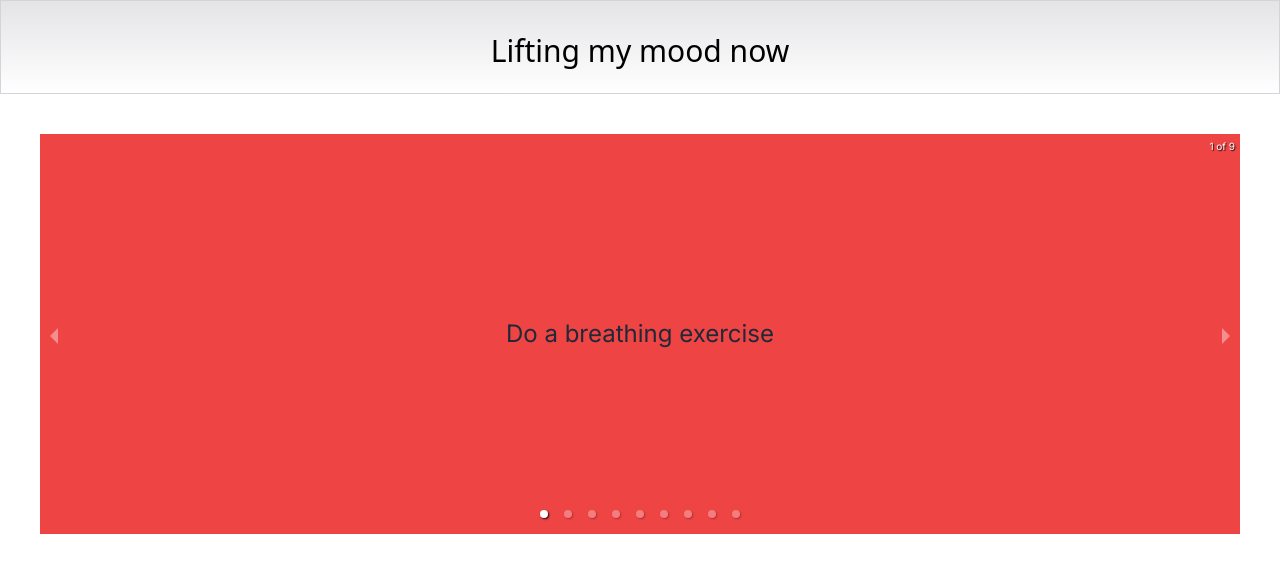
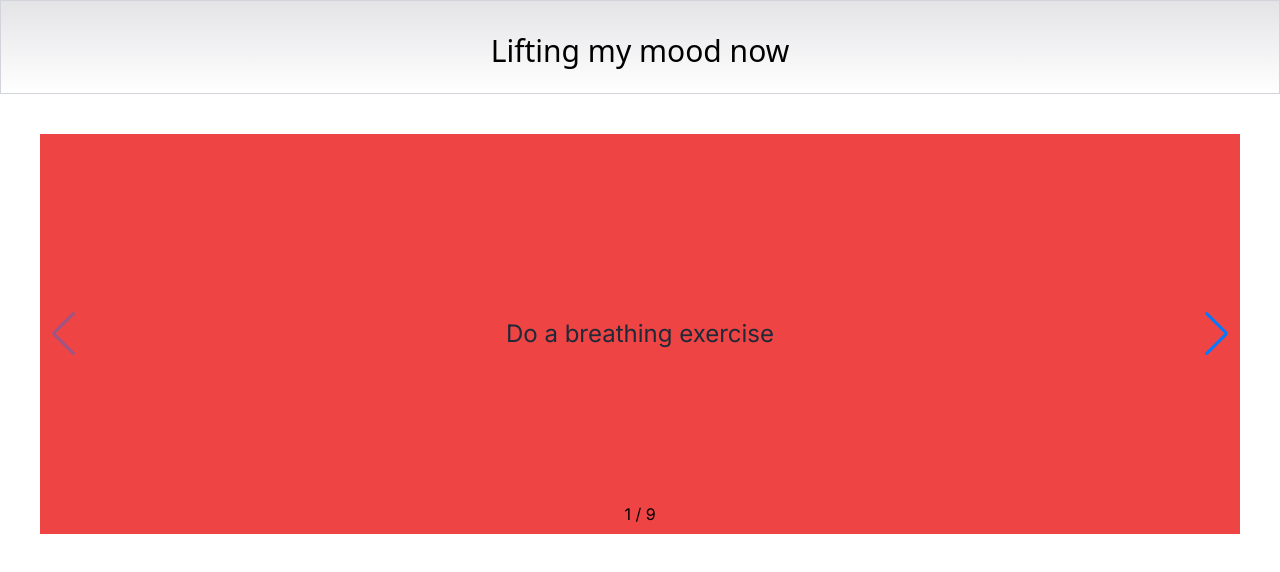
Before and after one commit to CXL3/mood-lifter-web, a Next.js app: page / in a window 1280 px wide. Shown: the top 572 px of the page. Built offline with nearby package versions, Linux system fonts and the light colour scheme.

Commit message:
changed carousel thirdparty library"

```diff
--- a/app/components/HomeCarousel/index.tsx
+++ b/app/components/HomeCarousel/index.tsx
@@ -1,14 +1,15 @@
 'use client'
-import React from 'react'
-import 'react-responsive-carousel/lib/styles/carousel.min.css'
-import { Carousel } from 'react-responsive-carousel'
-import HomeSlide from '../HomeSlide'
+import React from 'react';
+// Import Swiper React components
+import { Swiper, SwiperSlide } from 'swiper/react';
+// Import Swiper styles
+import 'swiper/css';
+import 'swiper/css/navigation';
+import 'swiper/css/pagination';
+import { Pagination, Navigation } from 'swiper/modules';
+import HomeSlide from '../HomeSlide';
 
 export default function HomeCarousel() {
-  const handleSlideClick = () => {
-    console.log('Slide')
-  }
-
   const slidesData = [
     { text: 'Do a breathing exercise', color: 'bg-red-500' },
     { text: 'Gratitude List', color: 'bg-green-500' },
@@ -19,19 +20,22 @@ export default function HomeCarousel() {
     { text: 'Call a friend', color: 'bg-red-500' },
     { text: 'Take a shower', color: 'bg-green-500' },
     { text: 'Take a nap', color: 'bg-blue-500' },
-  ]
+  ];
 
   return (
-    <Carousel
-      showArrows={true}
-      infiniteLoop={true}
-      onClickItem={handleSlideClick}
-      showThumbs={false}
-      className='w-full mx-auto'
-    >
+    <Swiper
+    pagination={{
+      type: 'fraction',
+    }}
+    navigation={true}
+    modules={[Pagination, Navigation]}
+    className="mySwiper"
+  >
       {slidesData.map((slide, index) => (
-        <HomeSlide key={index} text={slide.text} color={slide.color} />
+        <SwiperSlide key={index}>
+          <HomeSlide text={slide.text} color={slide.color} />
+        </SwiperSlide>
       ))}
-    </Carousel>
-  )
+    </Swiper>
+  );
 }
--- a/package.json
+++ b/package.json
@@ -12,7 +12,8 @@
     "next": "13.4.12",
     "react": "^18",
     "react-dom": "^18",
-    "react-responsive-carousel": "^3.2.23"
+    "react-responsive-carousel": "^3.2.23",
+    "swiper": "^11.0.7"
   },
   "devDependencies": {
     "@types/node": "^20",
```
Also changed, not shown: 1 other file (tests, documents, lock files or other folders).
